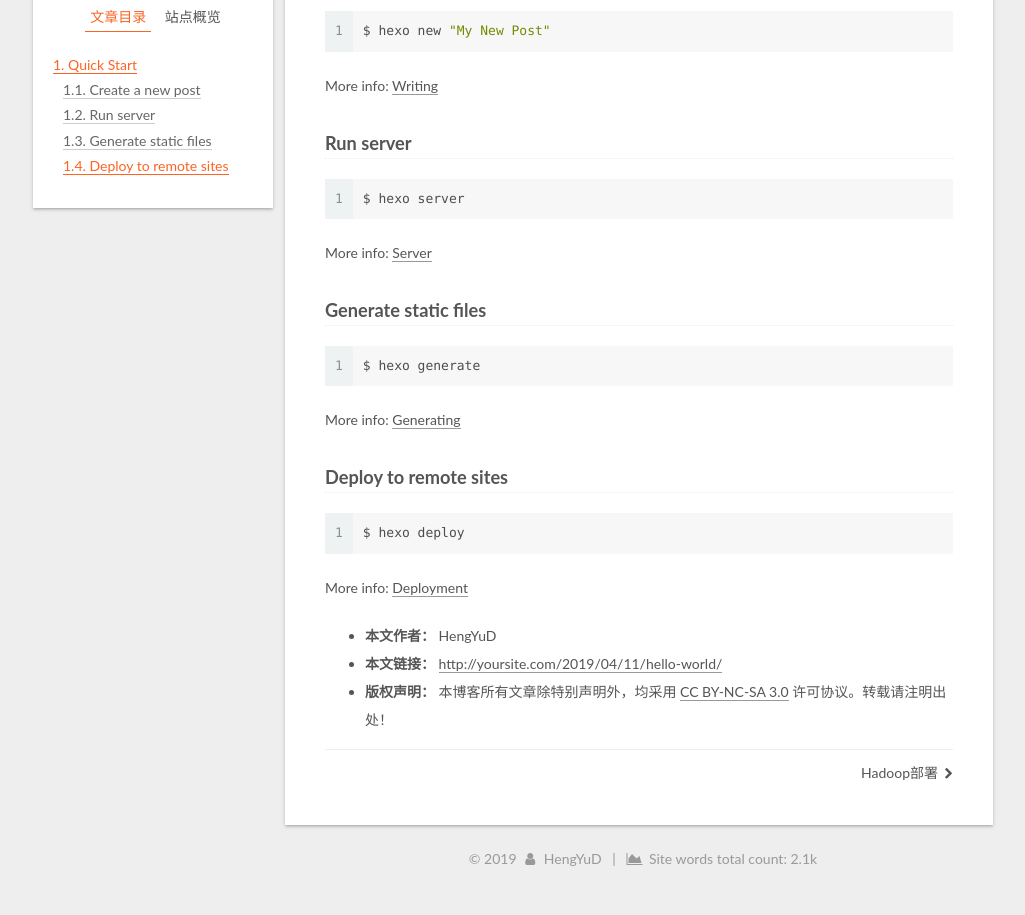
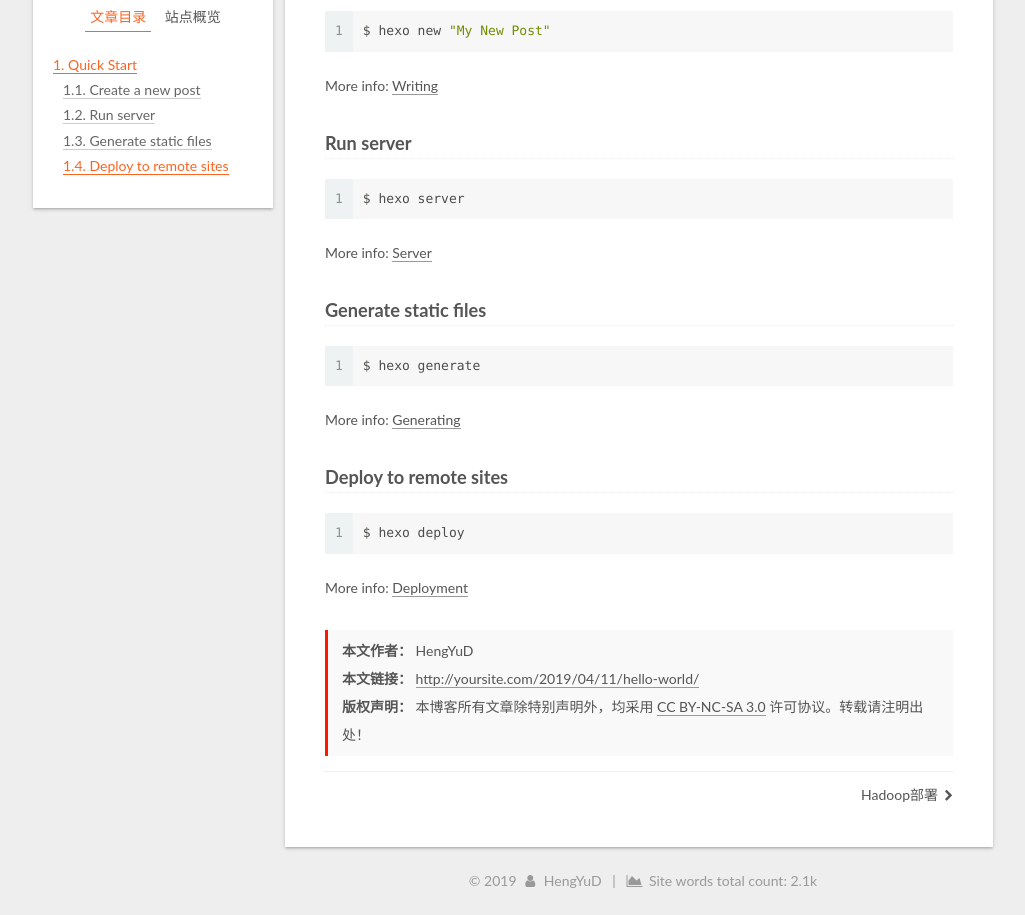
Before and after one commit to HengYuD/HengYuD.github.io, a plain HTML site: page 2019/04/11/hello-world/index.html in a window 1280 px wide. Shown: the part 374-1289 px from the top of the page, without its empty margins (127-1152 px from the left). Before the commit the page ends 1267 px from the top, so only its background shows below. Drawn offline with Linux system fonts and the light colour scheme; some packages are replaced by stand-ins of ours; no server answers; a script that the page names is missing.

Commit message:
Site updated: 2019-04-16 00:50:17

```diff
--- a/2019/04/11/hello-world/index.html
+++ b/2019/04/11/hello-world/index.html
@@ -145,8 +145,7 @@
 
 
 </head>
-<script type="text/javascript" src="/lib/clipboard/clipboard.js"></script>
-<script type="text/javascript" src="/js/src/custom.js"></script>
+
 <body itemscope itemtype="http://schema.org/WebPage" lang="zh-Hans">
 
 
--- a/css/main.css
+++ b/css/main.css
@@ -1638,6 +1638,13 @@ pre .javascript .function {
 .fancybox-close:hover {
   border: none;
 }
+.post-copyright {
+  margin: 2em 0 0;
+  padding: 0.5em 1em;
+  border-left: 3px solid #ff1700;
+  background-color: #f9f9f9;
+  list-style: none;
+}
 .rtl.post-body p,
 .rtl.post-body a,
 .rtl.post-body h1,
@@ -1819,7 +1826,7 @@ pre .javascript .function {
   width: 4px;
   height: 4px;
   border-radius: 50%;
-  background: #20a687;
+  background: #94ffff;
 }
 .links-of-blogroll {
   font-size: 13px;
```
Also changed, not shown: 2019/04/13/Hadoop部署/index.html (+1 -2 lines), archives/2019/04/index.html (+1 -2 lines), archives/2019/index.html (+1 -2 lines), archives/index.html (+1 -2 lines), categories/index.html (+1 -2 lines), index.html (+1 -2 lines), tags/Hadoop/index.html (+1 -2 lines), tags/index.html (+1 -2 lines).
